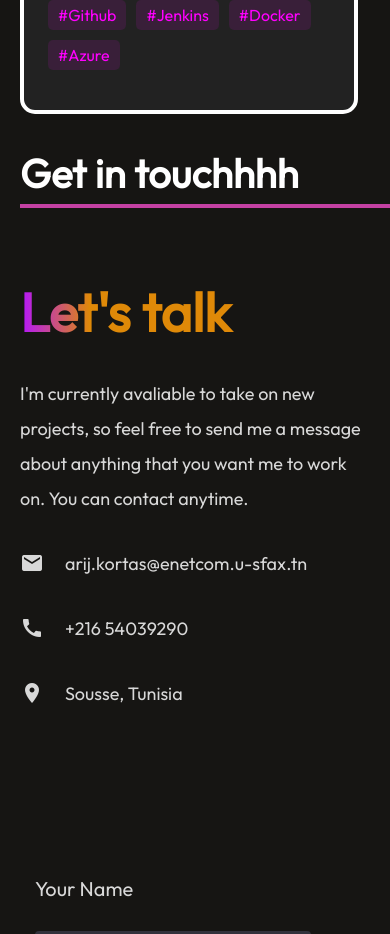
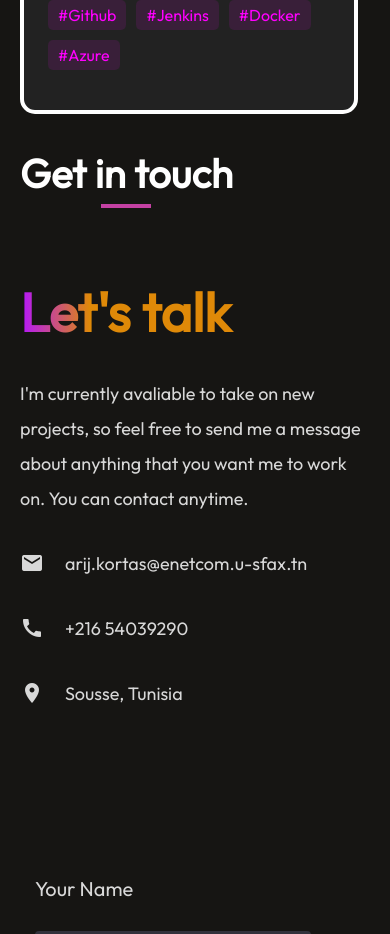
Before and after one commit to arij45/PortfolioWebSite, a React (Vite) app: page / in a window 390 px wide. Shown: the part 11066-12000 px from the top of the page. Built offline with nearby package versions, Linux system fonts and the light colour scheme.

Commit message:
new commit

```diff
--- a/src/Components/Contact/Contact.css
+++ b/src/Components/Contact/Contact.css
@@ -135,8 +135,8 @@
         font-weight: 600;
     }
 
-    .contact-title::after{
-        width: 120px;
+    .contact-title ::after {
+        width: 50px;
     }
 
     .contact-section{
--- a/src/Components/Contact/Contact.jsx
+++ b/src/Components/Contact/Contact.jsx
@@ -27,7 +27,7 @@ const Contact = () => {
   return (
     <div id='contact' className='contact'>
         <div className='contact-title'>
-        <h1>Get in touchhhh</h1>
+        <h1>Get in touch</h1>
       </div>
     <div className="contact-section">
         <div className="contact-left">
```
